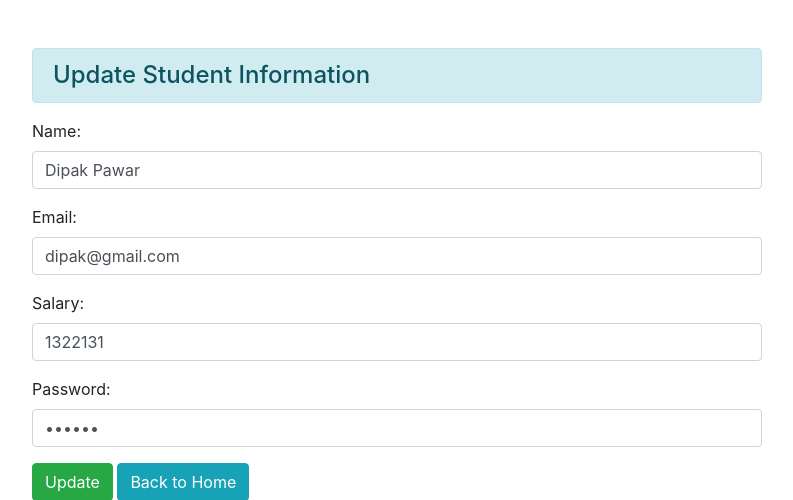
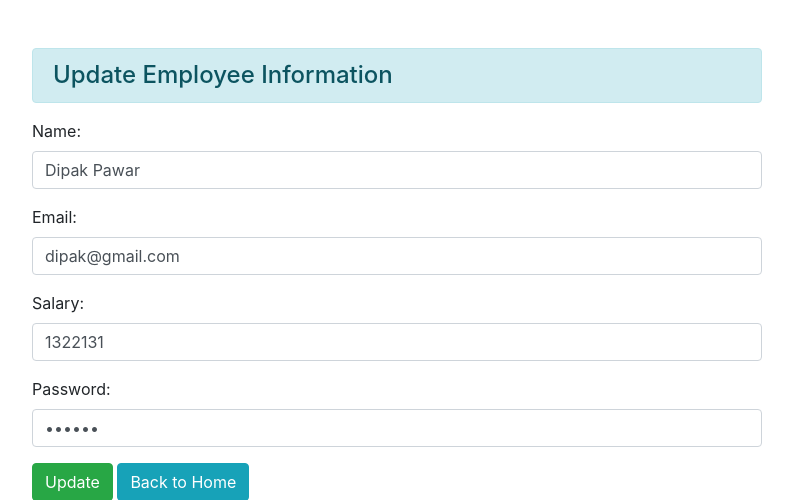
Before and after one commit to dipk-pawar/Django_CRUD_using_form, a Django app: page /1/ in a window 1280 px wide. Shown: the top 500 px of the page, without its empty margins (243-1036 px from the left). Run offline with Django 4.2, Linux system fonts and the light colour scheme; data comes from the database, SQL or seed files in the repository; some libraries are stand-ins or nearby versions.

Commit message:
Changed Header

```diff
--- a/Django_form_CRUD/apps/crud/templates/enroll/update_employee.html
+++ b/Django_form_CRUD/apps/crud/templates/enroll/update_employee.html
@@ -10,7 +10,7 @@
           </button>
         </div>
         {% endfor %}
-   <h4 class="alert alert-info">Update Student Information</h4>
+   <h4 class="alert alert-info">Update Employee Information</h4>
    <form action="" method="post">
     {% csrf_token %}
     {{form.as_p}}
```
